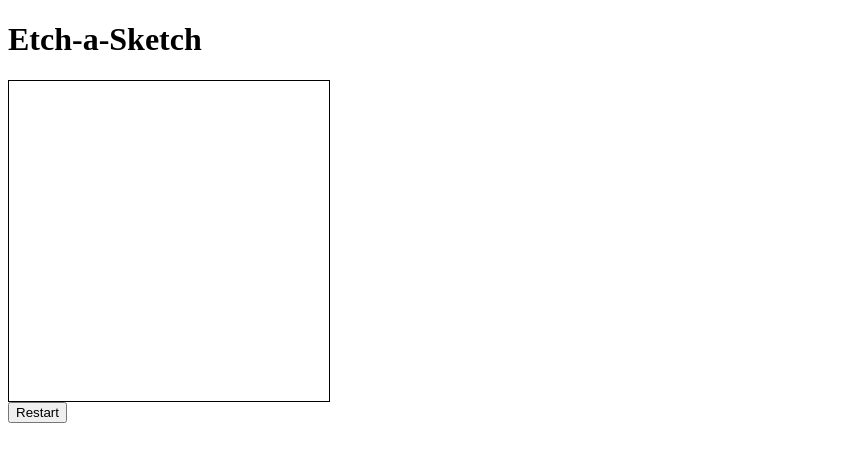
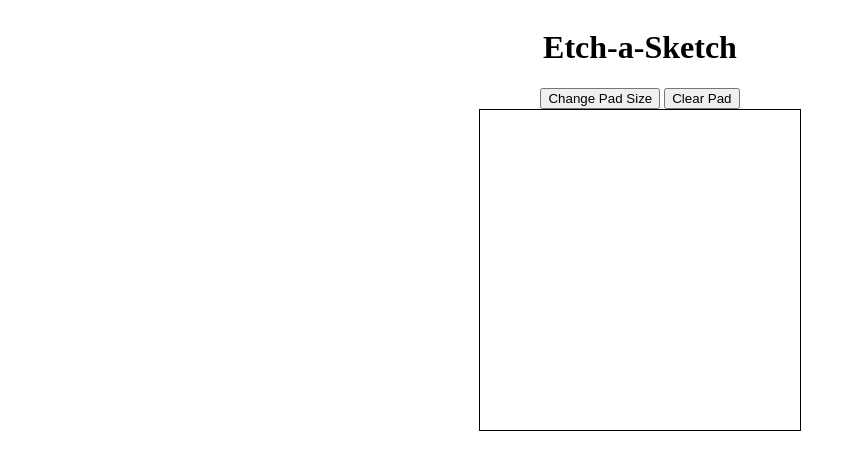
Before and after one commit to MikeN29/etch-a-sketch, a plain HTML site: page index.html in a window 1280 px wide. Shown: the whole page, without its empty margins (0-856 px from the left). Drawn offline with Linux system fonts and the light colour scheme.

Commit message:
tried to include user input

```diff
--- a/index.html
+++ b/index.html
@@ -9,14 +9,34 @@
     <title>Etch-a-Sketch</title>
 </head>
 <body>
-    <h1>Etch-a-Sketch</h1>
-    <div id="container">
+    <div id="content">
+        <h1>Etch-a-Sketch</h1>
+        <div id="menuButtons">
+            <button onclick="changePadSize()">Change Pad Size</button>
+
+            <button id="clearButton" onclick="clearPad()">Clear Pad</button>
+
+
+
+
+
+
+
+        </div>
+        <div id="container">
+
+        </div>
+
+        <!--<div id="clearButton">
+            <button onclick="clearPad()">Clear Pad</button>
+        </div>-->
+
+
+
+
 
     </div>
 
-    <div id="clearButton">
-        <button onclick="clearPad()">Restart</button>
-    </div>
 
 </body>
 </html>
--- a/script.js
+++ b/script.js
@@ -6,13 +6,9 @@ for (let i = 0; i < 256; i++) {
 
     gridDiv.classList.add('gridDiv');
 
-
-    gridDiv.setAttribute("id", "gridDiv");
-
-
     container.appendChild(gridDiv);
 
-    gridDiv.addEventListener('mouseover', changeGridDivColour)
+    gridDiv.addEventListener('mousemove', changeGridDivColour)
 
 }
 
@@ -24,7 +20,7 @@ function changeGridDivColour(e) {
 
 
 
-  function clearPad() {
+function clearPad() {
     var element = document.querySelectorAll(".gridDiv");
     element.forEach(function (element, index) {
         console.log(element); // The element
@@ -34,58 +30,9 @@ function changeGridDivColour(e) {
 }
 
 
-
-
-
-    //e.target.style.background = "rgb(255,255,255)";
-
-
-
-
-
-
-/*
-document.querySelector("gridDiv").addEventListener("mouseover", function () {
-    document.querySelector("gridDiv").style.background = 'black';})*/
-
-
-
-
-/*var cells = document.getElementsByClassName('gridDiv');
-var mainDiv = document.getElementById('container');
-for (var i = 0; i < cells.length; i++) {
-    cells[i].addEventListener('mouseover', function () {
-        mainDiv.style.backgroundColor = window.getComputedStyle(this).backgroundColor;
-    });
-    cells[i].addEventListener('mouseleave', function () {
-        mainDiv.style.backgroundColor = 'black';
-    });
-}*/
-
-
-
-/*
-var element = document.getElementById('container');
-var children = element.children;
-for(var i=0; i<children.length; i++){
-    var child = children[i];
-    child.style.background = 'black';
-}*/
-
-/*
-
-
-var cells = document.getElementsByClassName('gridDiv');
-
-for (var i = 0; i < cells.length; i++) {
-    cells[i].addEventListener("mouseenter", (event) => {
-        console.log('hello mouse over');
-        document.getElementById("gridDiv").style.background = 'black';
-
-    }, false);
-
-}
-*/
+//store user pad size numbers in a varable
+//does this need to be square? 1 number from the user?
+//attempt this with css grids, passing through information to the grid via user input
 
 
 
@@ -93,25 +40,65 @@ for (var i = 0; i < cells.length; i++) {
 
 /*
 
-//below is working for the first gridDiv
 
-let cell = document.getElementById("gridDiv");
+function changePadSize() {
+    let squaresPerside = prompt("Please enter number of Squares per side", "16");
+
+    if (squaresPerside > 100) {
+        alert('Please choose a number below 100')
+    } else {
 
 
-cell.addEventListener("mouseenter", (event) => {
-    console.log('hello mouse over');
-    document.getElementById("gridDiv").style.background = 'black';
+        let totalSquares = squaresPerside * squaresPerside;
 
-}, false);
+        console.log(totalSquares)
 
-////////the below works for all grids
+        for (let i = 0; i < totalSquares; i++) {
 
-function changeGridDivColour(e) {
-    let colour = `rgb(${[0, 0, 0]}`
-    Object.assign(e.target.style, {
-      backgroundColor : colour,
-    });
-  }
+            const container = document.querySelector('#container');
+
+            const gridDiv = document.createElement('div');
+
+            gridDiv.classList.add('gridDiv');
+
+            container.appendChild(gridDiv);
+
+            gridDiv.addEventListener('mouseover', changeGridDivColour)
+
+            //styling gridDiv heigth and width in here as a js style thing and putting calculation to make sure it fits
+
+            let newWidth = 320 / squaresPerside;
+            let newheight = 320 / squaresPerside;
+
+            console.log(newWidth)
 
 
+
+            document.getElementsByClassName('gridDiv').style.width = '`${newWidth}`px';
+            document.getElementsByClassName('gridDiv').style.height = '`${newWidth}`px';
+
+        }
+
+
+
+
+
+
+
+
+
+
+
+
+
+
+
+
+    }
+
+}
 */
+
+
+
+    //e.target.style.background = "rgb(255,255,255)";
--- a/style.css
+++ b/style.css
@@ -1,3 +1,13 @@
+#content {
+    display: flex;
+    flex-direction: column;
+    justify-content: center;
+    align-items: center;
+}
+
+
+
+
 #container {
     height: 320px;
     width: 320px;
@@ -6,6 +16,7 @@
     border-style: solid;
     border-width: 1px;
     border-color: black;
+    align-content: stretch;
 }
 
 
@@ -13,6 +24,9 @@
 .gridDiv {
     height: 20px;
     width: 20px;
+    flex-grow: 1;
+    flex-shrink: 3;
+    display: inline-block;
 
 }
 
```
